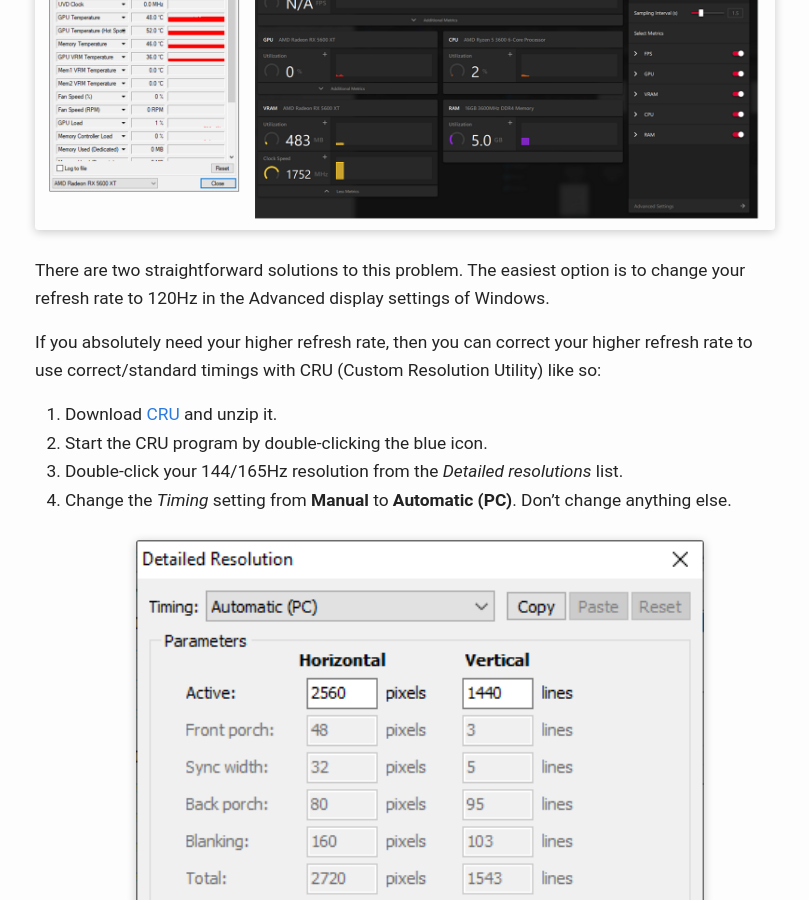
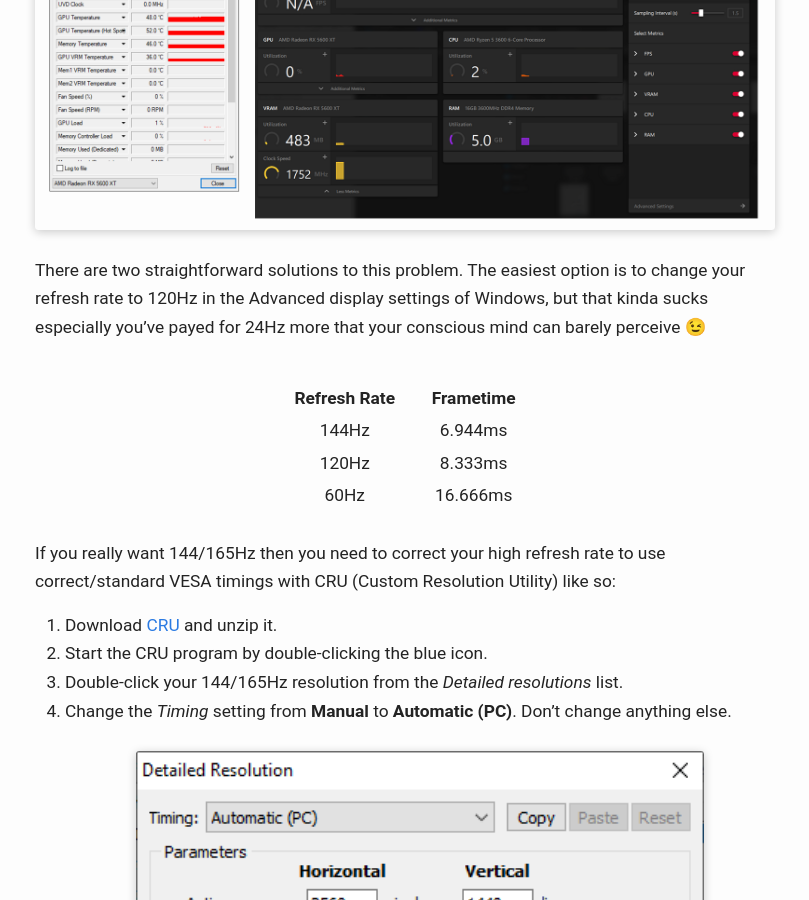
Before and after one commit to evanshortiss/evanshortiss.github.io, a Jekyll site: the page built from _posts/2021-07-26-amd-driver-memory-lock-timeout.markdown, in a window 1280 px wide and 900 px high, scrolled down 695 px. Shown: the whole window, without its empty margins (235-1044 px from the left). Built offline with Jekyll 4.4.1, drawn with Linux system fonts in a browser that asks for light colours.

Commit message:
improve amd summary clarity

```diff
--- a/_posts/2021-07-26-amd-driver-memory-lock-timeout.markdown
+++ b/_posts/2021-07-26-amd-driver-memory-lock-timeout.markdown
@@ -22,11 +22,35 @@
 
 There are two straightforward solutions to this problem. The easiest option is
 to change your refresh rate to 120Hz in the Advanced display settings of
-Windows.
+Windows, but that kinda sucks especially you've payed for 24Hz more that
+your conscious mind can barely perceive 😉
 
-If you absolutely need your higher refresh rate, then you can correct your
-higher refresh rate to use correct/standard timings with CRU
-(Custom Resolution Utility) like so:
+<table style="text-align: center;margin: auto;padding: 1.5em 1em;">
+  <thead>
+    <tr>
+      <th style="padding: 0 1em;">Refresh Rate</th>
+      <th style="padding: 0 1em;">Frametime</th>
+    </tr>
+  </thead>
+  <tbody>
+    <tr>
+      <td>144Hz</td>
+      <td>6.944ms</td>
+    </tr>
+    <tr>
+      <td>120Hz</td>
+      <td>8.333ms</td>
+    </tr>
+    <tr>
+      <td>60Hz</td>
+      <td>16.666ms</td>
+    </tr>
+  </tbody>
+</table>
+
+If you really want 144/165Hz then you need to correct your high refresh rate to
+use correct/standard VESA timings with CRU (Custom Resolution Utility) like
+so:
 
 1. Download [CRU](https://www.techspot.com/downloads/7345-custom-resolution-utility.html) and unzip it.
 1. Start the CRU program by double-clicking the blue icon.
```
